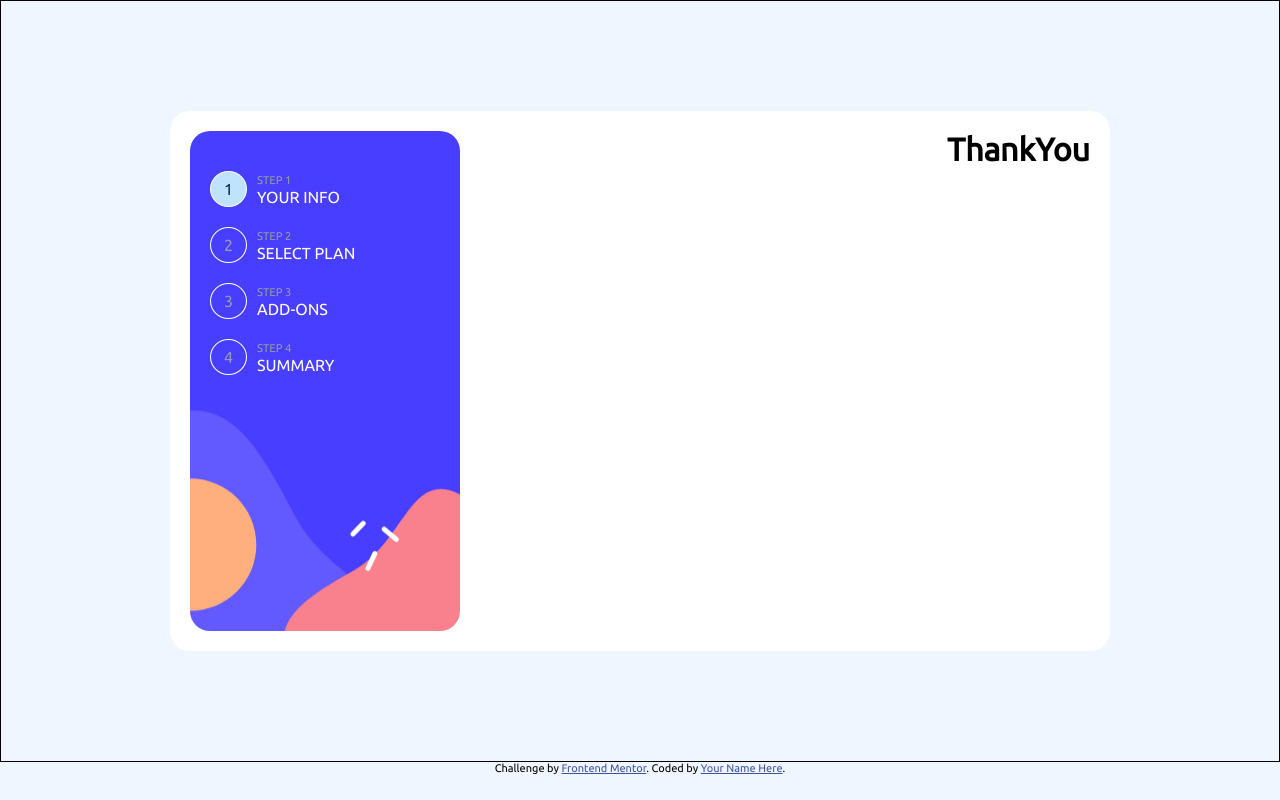
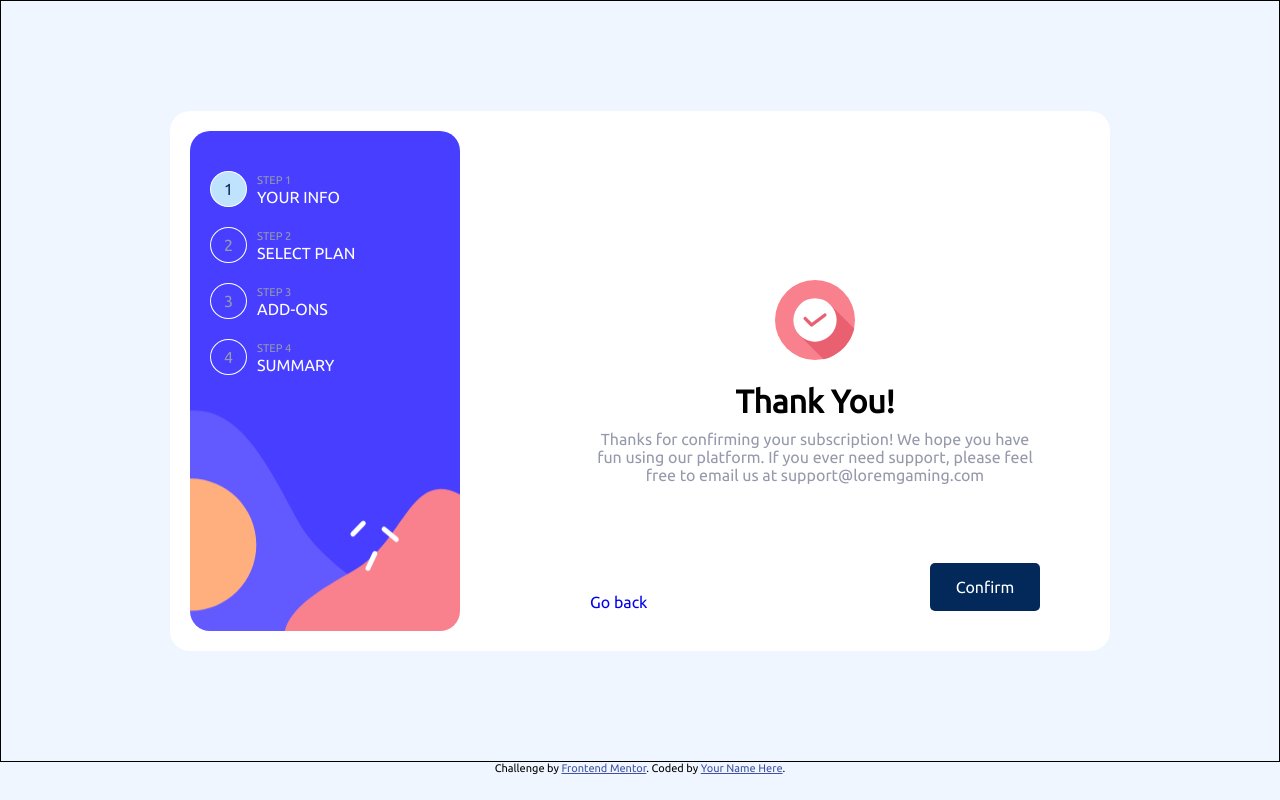
Before and after one commit to McGatsby99/multi-step-form, a React (Create React App) app: page /pageFive in a window 1280 px wide. Built offline with nearby package versions, Linux system fonts and the light colour scheme.

Commit message:
thank you page structure done

```diff
--- a/src/App.css
+++ b/src/App.css
@@ -435,3 +435,14 @@ hr{
 .total-cost{
   float: right;
 }
+
+/* thank you page five */
+
+.pageFive{
+  text-align: center;
+}
+
+.img-thanks{
+  margin-top: 33%;
+  margin-bottom: 20px;
+}
--- a/src/pages/Summary.js
+++ b/src/pages/Summary.js
@@ -29,7 +29,7 @@ const Summary = () => {
           </div>
         </Form>
         <NavLink className='go-back' to='/pageThree' onClick={() => setActivePage('3')}>Go back</NavLink>
-        <NavLink className='next' to='/' onClick={() => setActivePage('1')}>Confirm</NavLink>
+        <NavLink className='next' to='/pageFive' onClick={() => setActivePage('1')}>Confirm</NavLink>
     </div>
   )
 }
--- a/src/pages/ThankYou.js
+++ b/src/pages/ThankYou.js
@@ -1,8 +1,20 @@
+import { NavLink, useOutletContext } from "react-router-dom"
+import ThankYouIcon from '../assets/images/icon-thank-you.svg'
 
 const ThankYou = () => {
+
+  const [ setActivePage ] = useOutletContext();
+
   return (
-    <div>
-        <h1>ThankYou</h1>
+    <div className='pages pageFive'>
+
+        <img className="img-thanks" src={ThankYouIcon} alt="thank you icon" width={80}/>
+        <h1>Thank You!</h1>
+        <p>Thanks for confirming your subscription! We hope you have fun using our platform. If you ever need support, please feel free to email us at support@loremgaming.com</p>
+
+
+        <NavLink className='go-back' to='/pageThree' onClick={() => setActivePage('4')}>Go back</NavLink>
+        <NavLink className='next' to='/' onClick={() => setActivePage('1')}>Confirm</NavLink>
     </div>
   )
 }
```
